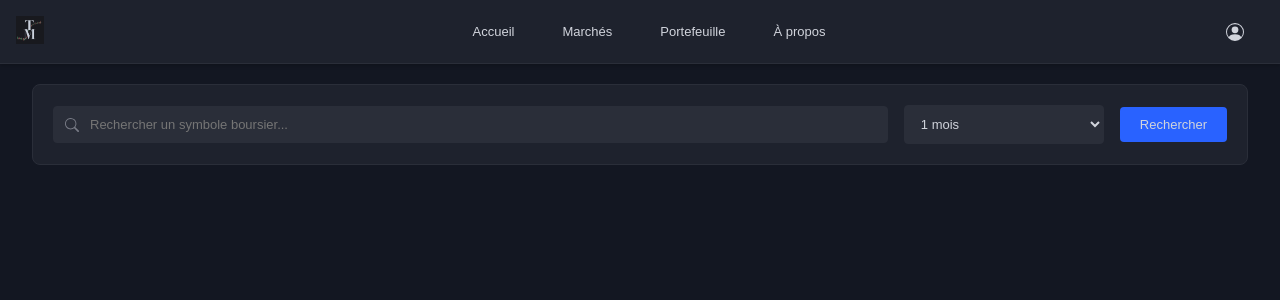
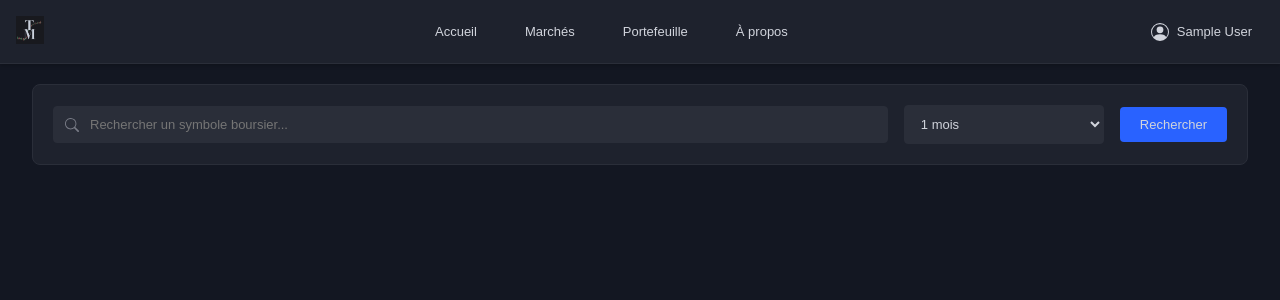
Before and after one commit to univ-smb-m1-isc-2025/trading-assistant-gr1-web, a React (Vite) app: page /home in a window 1280 px wide. Shown: the top 300 px of the page. Built offline with nearby package versions, Linux system fonts and the light colour scheme; no server answers; sample sign-in values are in the browser's storage.

Commit message:
🚧 récupération du token google

```diff
--- a/src/components/pages/home/HomePage.jsx
+++ b/src/components/pages/home/HomePage.jsx
@@ -101,7 +101,14 @@ export default function HomePage() {
     setIsLoading(true);
 
     try {
-      const token = localStorage.getItem("authToken");
+      const token =
+        localStorage.getItem("authToken") ||
+        localStorage.getItem("googleToken");
+
+      if (!token) {
+        setError("Token non trouvé. Veuillez vous connecter.");
+        return;
+      }
 
       console.log("Token REQUEST : ", token);
 
@@ -158,9 +165,18 @@ export default function HomePage() {
       }
     : null;
 
-  const userToken = localStorage.getItem("authToken");
-  const user = jwtDecode(userToken);
-  console.log("User : ", user);
+  const userToken =
+    localStorage.getItem("authToken") || localStorage.getItem("googleToken");
+
+  let user = null;
+  if (userToken) {
+    try {
+      user = jwtDecode(userToken);
+      console.log("User : ", user);
+    } catch (error) {
+      console.error("Erreur lors du décodage du token : ", error);
+    }
+  }
 
   return (
     <HomePageStyled>
@@ -180,7 +196,9 @@ export default function HomePage() {
           <Link to="/profile">
             <BsPersonCircle className="icon" />
             <span>
-              {user.prenom} {user.nom}
+              {user.prenom && user.nom
+                ? `${user.prenom} ${user.nom}`
+                : user.name}
             </span>
           </Link>
         </div>
```
